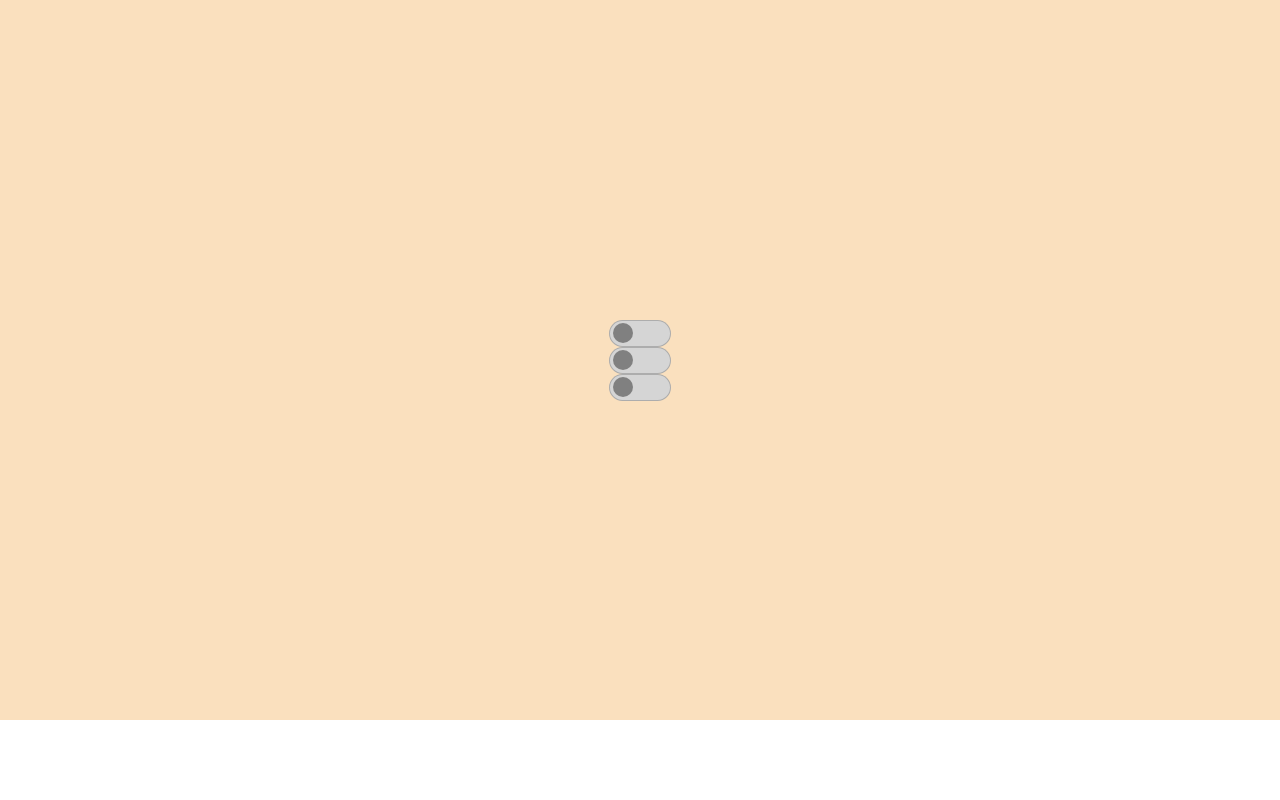
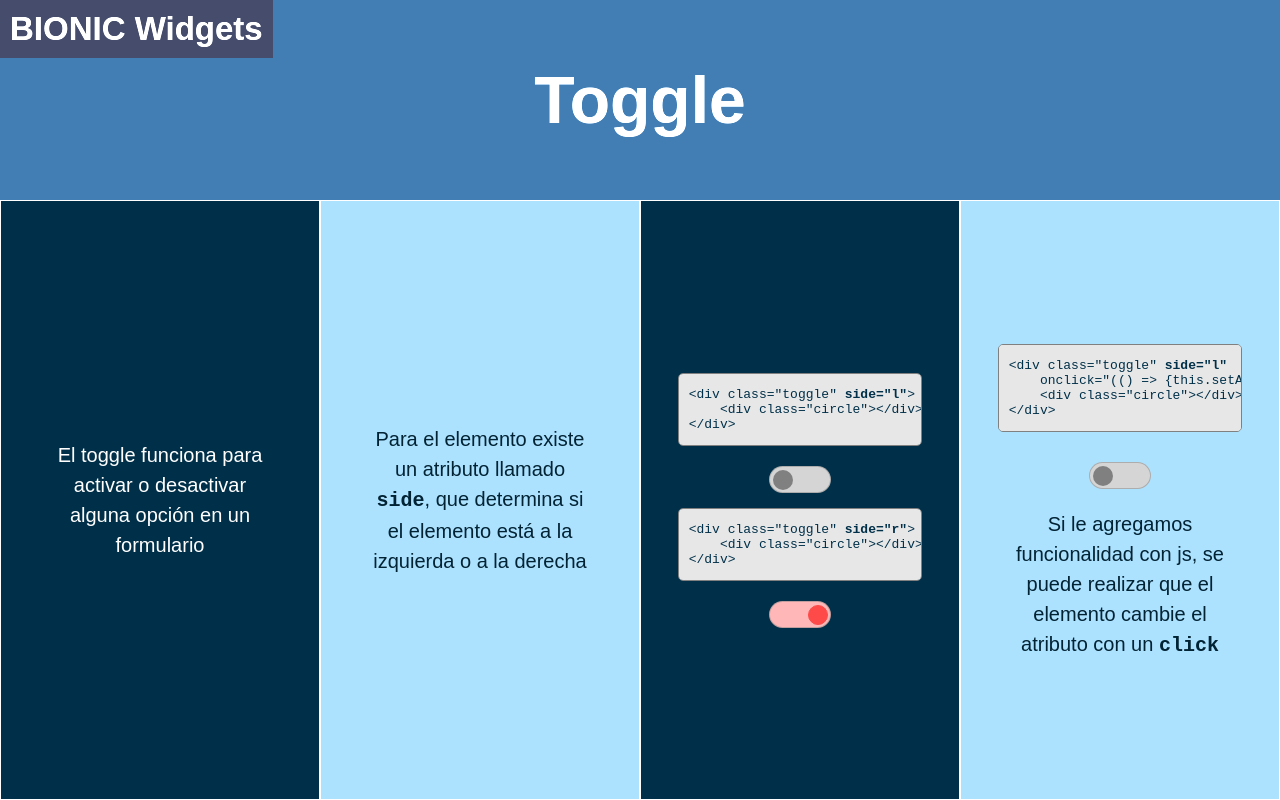
Before and after one commit to wbenafi/IW-html-widgets, a plain HTML site: page toggle.html in a window 1280 px wide. Drawn offline with Linux system fonts and the light colour scheme.

Commit message:
detalles del toggle

```diff
--- a/styles.css
+++ b/styles.css
@@ -15,6 +15,7 @@ header {
     color: white;
     font-size: 30px;
     transition: 500ms;
+    position: relative;
 }
 
 header:hover {
@@ -49,6 +50,34 @@ header:hover {
 }
 
 
+.section {
+  width: calc(25% - 2px);
+  height: calc(75vh - 2px);
+  background-color: #ade2ff;
+  display: flex;
+  flex-direction: column;
+  justify-content: center;
+  align-items: center;
+  border: 1px solid white;
+  color: white
+}
+
+.code-container {
+  font-family: monospace;
+  width: 70%;
+  overflow-x: auto;
+  background-color: rgb(231, 231, 231);
+  border: 1px solid gray;
+  border-radius: 5px;
+  color :#003049;
+  padding: 0 10px;
+}
+
+.toggle-header {
+  background-color: #376996;
+}
+
+
 .toggle {
   border: solid 1px rgba(128, 128, 128, 0.483);
   border-radius: 15px;
@@ -72,7 +101,7 @@ header:hover {
   width: 18px;
   height: 18px;
   position: absolute;
-  top: 2.5px;
+  top: 3px;
   transition: left 0.5s, background-color 0.5s, border-color 0.5s;
   border: solid 1px rgba(128, 128, 128, 0.483);
   border-radius: 15px;
--- a/toggle.html
+++ b/toggle.html
@@ -11,9 +11,66 @@
 </head>
 
 <body>
+    <header class="toggle-header">
+        <h1 style="margin: 0">Toggle</h1>
+        <a href="./index.html"
+            style="margin: 0; position: absolute; top: 0; left: 0; color: white; background-color: #3A405A; padding: 10px; text-decoration: none;">
+            <h4 style="margin: 0">BIONIC Widgets</h4>
+        </a>
+    </header>
     <div
-        style="width: 100%; height: 90vh; display: flex; justify-content: center; align-items: center; background-color: rgb(250, 224, 190); flex-direction: column;">
-        <div class="toggle" side="l"
+        style="width: 100%; height: calc(75vh); display: flex; justify-content: center; align-items: center; background-color: white; flex-direction: column;">
+        <div style="display: flex; align-items: center; width: 100%;">
+            <div class="section" style="background-color: #003049;">
+                <div style="padding: 15%; font-size: 20px; text-align: center; line-height: 30px;">
+                    El toggle funciona para activar o desactivar alguna opción en un formulario
+                </div>
+            </div>
+            <div class="section">
+                <div style="padding: 10px 15%; font-size: 20px; text-align: center; line-height: 30px; color: #022334;">
+                    Para el elemento existe un atributo llamado <code><b>side</b></code>, que determina si el elemento
+                    está a la izquierda o a la derecha
+                </div>
+            </div>
+            <div class="section" style="background-color: #003049;">
+                <div class="code-container">
+                    <pre>
+&lt;div class="toggle" <b>side="l"</b>&gt;
+    &lt;div class="circle">&lt;/div>
+&lt;/div&gt;</pre>
+                </div>
+                <div class="toggle" side="l" style="margin-top: 20px;">
+                    <div class="circle"></div>
+                </div>
+                <div class="code-container" style="margin-top: 15px;">
+                    <pre>
+&lt;div class="toggle" <b>side="r"</b>&gt;
+    &lt;div class="circle">&lt;/div>
+&lt;/div&gt;</pre>
+                </div>
+                <div class="toggle" side="r" style="margin-top: 20px;">
+                    <div class="circle"></div>
+                </div>
+            </div>
+            <div class="section">
+                <div class="code-container" style="margin-top: 15px;">
+                    <pre>
+&lt;div class="toggle" <b>side="l"</b>
+    onclick="(() => {this.setAttribute('side', this.attributes.side.value == 'l'? 'r': 'l')})()"&gt;
+    &lt;div class="circle">&lt;/div>
+&lt;/div&gt;</pre>
+                </div>
+                <div class="toggle" side="l" style="margin-top: 30px;"
+                    onclick="(() => {this.setAttribute('side', this.attributes.side.value == 'l'? 'r': 'l')})()">
+                    <div class="circle"></div>
+                </div>
+                <div style="padding: 10px 12%; font-size: 20px; text-align: center; line-height: 30px; color: #022334; margin-top: 10px;">
+                    Si le agregamos funcionalidad con js, se puede realizar que el elemento cambie el atributo con un
+                    <code><b>click</b></code>
+                </div>
+            </div>
+        </div>
+        <!-- <div class="toggle" side="l"
             onclick="(() => {this.setAttribute('side', this.attributes.side.value == 'l'? 'r': 'l')})()">
             <div class="circle"></div>
         </div>
@@ -28,7 +85,7 @@
             <div class="circle">
 
             </div>
-        </div>
+        </div> -->
     </div>
 
     <script>
```
